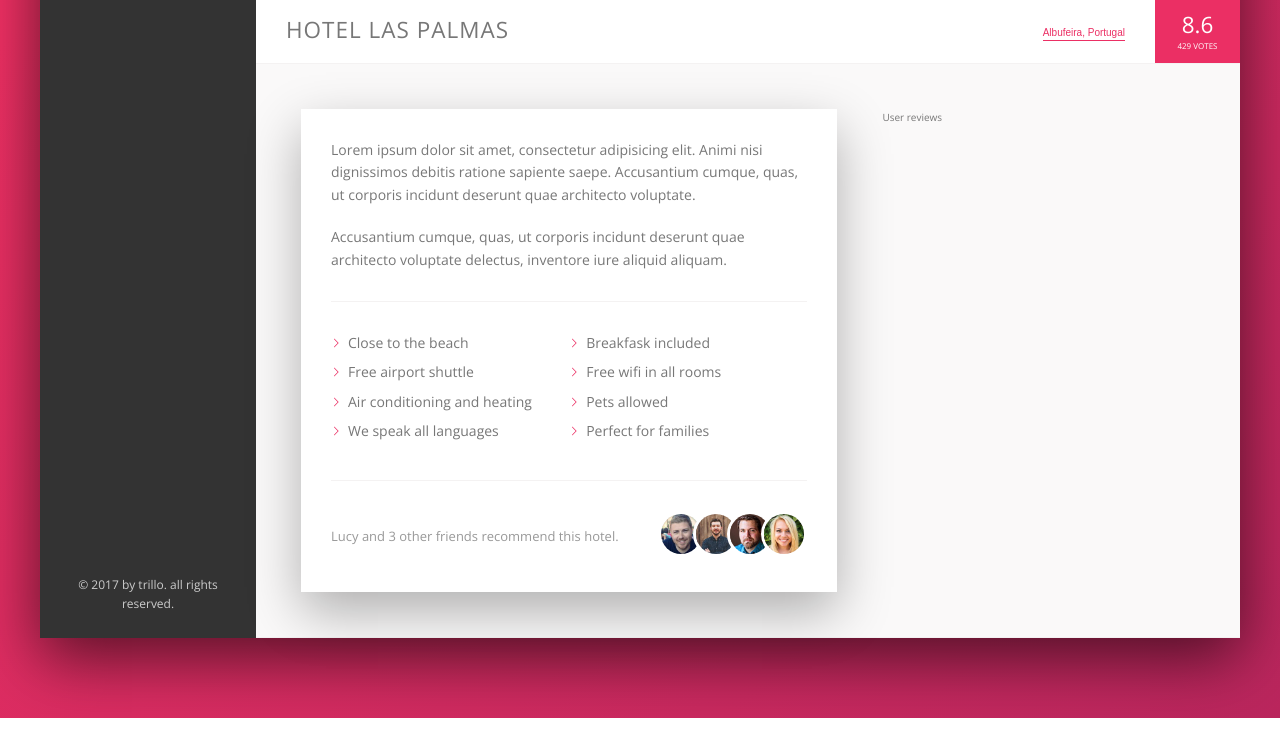
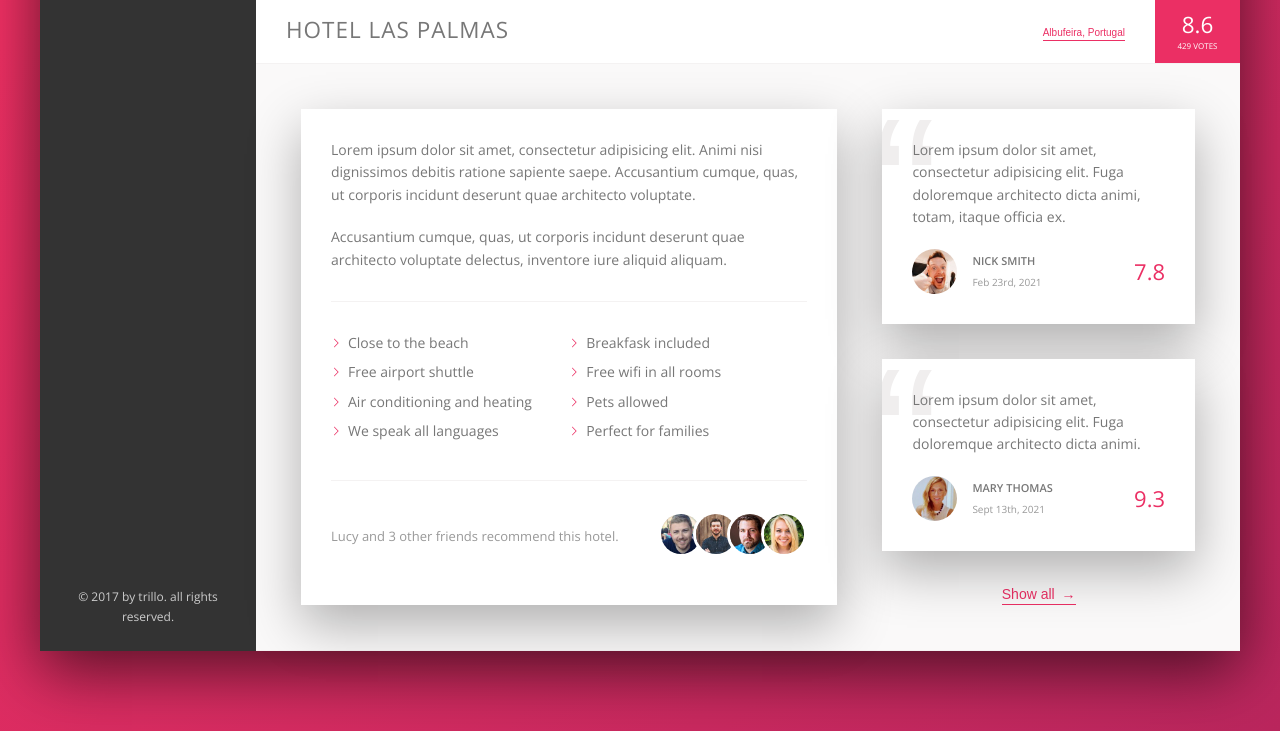
Before and after one commit to costamatthew/trillo-project, a website: page index.html in a window 1280 px wide. Shown: the part 538-1269 px from the top of the page. Drawn offline with nearby package versions, Linux system fonts and the light colour scheme.

Commit message:
feat: Building the User Reviews Section

```diff
--- a/index.html
+++ b/index.html
@@ -214,7 +214,47 @@
               </div>
             </div>
 
-            <div class="user-reviews">User reviews</div>
+            <div class="user-reviews">
+              <figure class="review">
+                <blockquote class="review__text">
+                  Lorem ipsum dolor sit amet, consectetur adipisicing elit. Fuga
+                  doloremque architecto dicta animi, totam, itaque officia ex.
+                </blockquote>
+                <figcaption class="review__user">
+                  <img
+                    src="img/user-1.jpg"
+                    alt="User 1"
+                    class="review__photo"
+                  />
+                  <div class="review__user-box">
+                    <p class="review__user-name">Nick Smith</p>
+                    <p class="review__user-date">Feb 23rd, 2021</p>
+                  </div>
+                  <div class="review__rating">7.8</div>
+                </figcaption>
+              </figure>
+
+              <figure class="review">
+                <blockquote class="review__text">
+                  Lorem ipsum dolor sit amet, consectetur adipisicing elit. Fuga
+                  doloremque architecto dicta animi.
+                </blockquote>
+                <figcaption class="review__user">
+                  <img
+                    src="img/user-2.jpg"
+                    alt="User 2"
+                    class="review__photo"
+                  />
+                  <div class="review__user-box">
+                    <p class="review__user-name">Mary Thomas</p>
+                    <p class="review__user-date">Sept 13th, 2021</p>
+                  </div>
+                  <div class="review__rating">9.3</div>
+                </figcaption>
+              </figure>
+
+              <button class="btn-inline">Show all <span>&rarr;</span></button>
+            </div>
           </div>
         </main>
       </div>
--- a/sass/_components.scss
+++ b/sass/_components.scss
@@ -281,8 +281,17 @@
   cursor: pointer;
   transition: all 0.2s;
 
+  & span {
+    margin-left: 0.3rem;
+    transition: margin-left 0.2s;
+  }
+
   &:hover {
     color: var(--color-grey-dark-1);
+
+    span {
+      margin-left: 0.8rem;
+    }
   }
 
   &:focus {
@@ -382,4 +391,65 @@
 }
 
 ////////////////////////
-//Button Inline
+//Reviews
+.review {
+  background-color: var(--color-white);
+  box-shadow: var(--shadow-light);
+  padding: 3rem;
+  margin-bottom: 3.5rem;
+
+  position: relative;
+  overflow: hidden;
+
+  &__text {
+    margin-bottom: 2rem;
+    z-index: 10;
+    position: relative;
+  }
+
+  &__user {
+    display: flex;
+    align-items: center;
+  }
+
+  &__photo {
+    height: 4.5rem;
+    width: 4.5rem;
+    border-radius: 50%;
+    margin-right: 1.5rem;
+  }
+
+  &__user-box {
+    margin-right: auto;
+  }
+
+  &__user-name {
+    font-size: 1.1rem;
+    font-weight: 600;
+    text-transform: uppercase;
+    margin-bottom: 0.4rem;
+  }
+
+  &__user-date {
+    font-size: 1rem;
+    color: var(--color-grey-dark-3);
+  }
+
+  &__rating {
+    color: var(--color-primary);
+    font-size: 2.2rem;
+    font-weight: 300;
+  }
+
+  &::before {
+    content: "\201C";
+    position: absolute;
+    top: -2rem;
+    left: -1rem;
+    line-height: 1;
+    font-size: 20rem;
+    color: var(--color-grey-light-3);
+    font-family: sans-serif;
+    z-index: 1;
+  }
+}
--- a/sass/_layout.scss
+++ b/sass/_layout.scss
@@ -39,6 +39,7 @@
 }
 
 .detail {
+  font-size: 1.4rem;
   display: flex;
   padding: 4.5rem;
   background-color: var(--color-grey-light-1);
@@ -46,7 +47,6 @@
 }
 
 .description {
-  font-size: 1.4rem;
   background-color: var(--color-white);
   box-shadow: var(--shadow-light);
   padding: 3rem;
@@ -56,4 +56,8 @@
 
 .user-reviews {
   flex: 1;
+
+  display: flex;
+  flex-direction: column;
+  align-items: center;
 }
```
Also changed, not shown: css/style.css.
